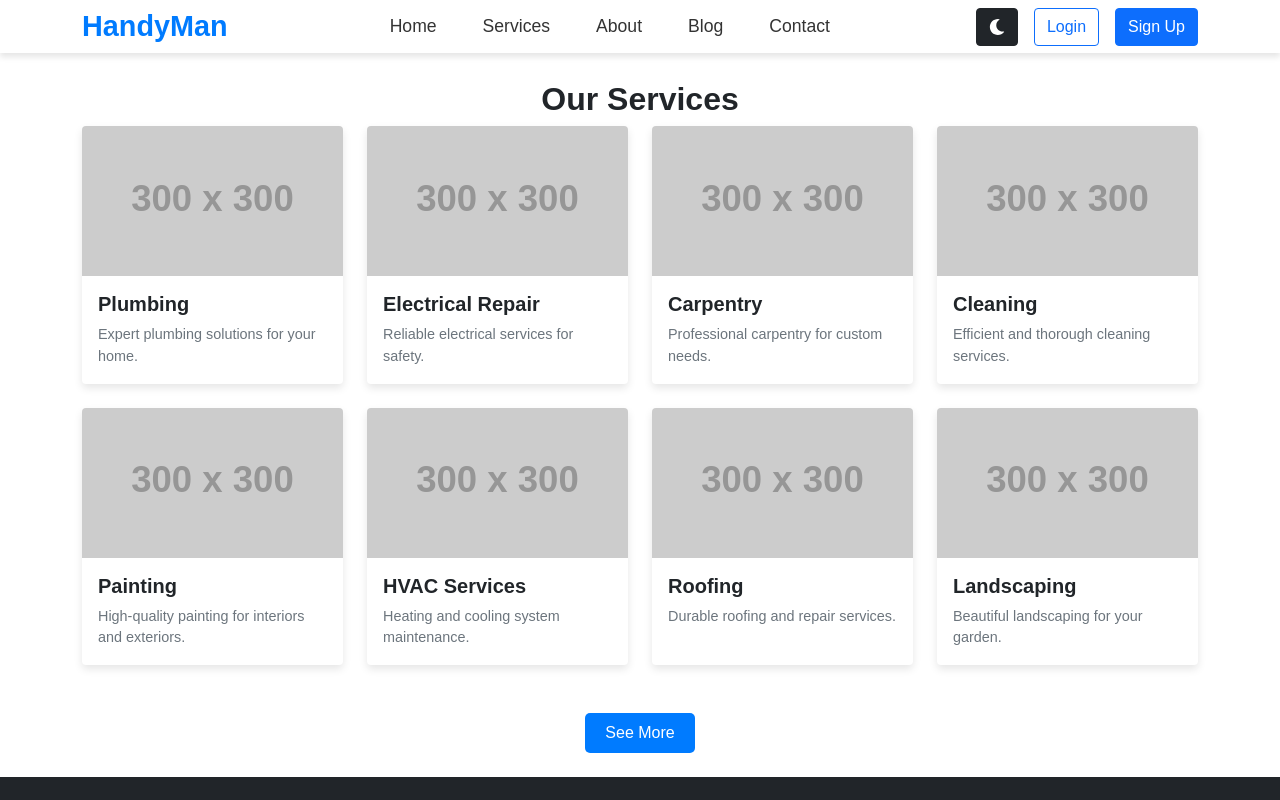
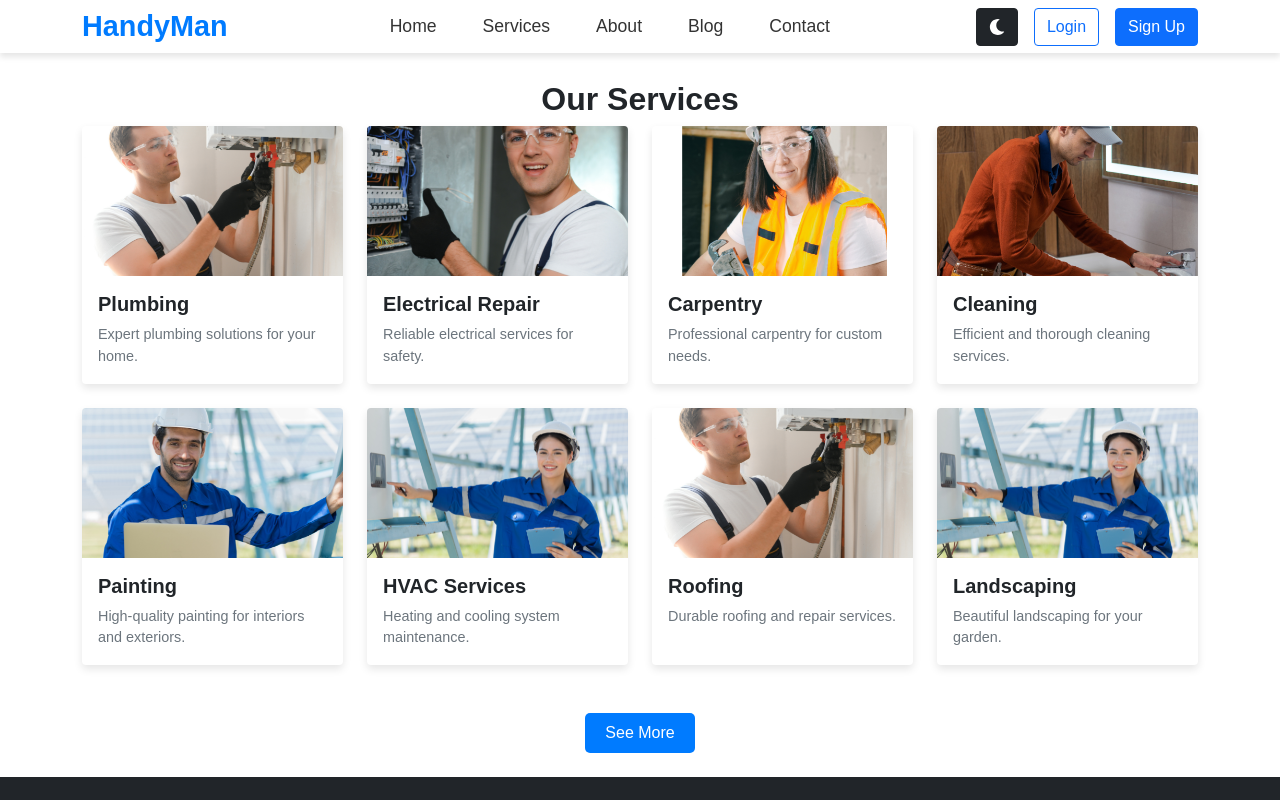
Before and after one commit to nurulazam-dev/mna-handyman-platform, a React (Vite) app: page /services in a window 1280 px wide. Shown: the top 800 px of the page. Built offline with nearby package versions, Linux system fonts and the light colour scheme.

Commit message:
services assets setup

```diff
--- a/src/pages/Services.jsx
+++ b/src/pages/Services.jsx
@@ -1,129 +1,122 @@
 import { useState } from "react";
 import { Row, Col, Card, Button } from "react-bootstrap";
+import serImg1 from "../assets/images/6.png";
+import serImg2 from "../assets/images/10.png";
+import serImg3 from "../assets/images/8.png";
+import serImg4 from "../assets/images/5.png";
+import serImg5 from "../assets/images/7.png";
+import serImg6 from "../assets/images/9.png";
 
 const ServicesPage = () => {
-  // Total services data with images
   const allServices = [
     {
       id: 1,
       title: "Plumbing",
       description: "Expert plumbing solutions for your home.",
-      image: "https://via.placeholder.com/300?text=Plumbing",
+      image: serImg1,
     },
     {
       id: 2,
       title: "Electrical Repair",
       description: "Reliable electrical services for safety.",
-      image: "https://via.placeholder.com/300?text=Electrical+Repair",
+      image: serImg6,
     },
     {
       id: 3,
       title: "Carpentry",
       description: "Professional carpentry for custom needs.",
-      image: "https://via.placeholder.com/300?text=Carpentry",
+      image: serImg5,
     },
     {
       id: 4,
       title: "Cleaning",
       description: "Efficient and thorough cleaning services.",
-      image: "https://via.placeholder.com/300?text=Cleaning",
+      image: serImg4,
     },
     {
       id: 5,
       title: "Painting",
       description: "High-quality painting for interiors and exteriors.",
-      image: "https://via.placeholder.com/300?text=Painting",
+      image: serImg3,
     },
     {
       id: 6,
       title: "HVAC Services",
       description: "Heating and cooling system maintenance.",
-      image: "https://via.placeholder.com/300?text=HVAC+Services",
+      image: serImg2,
     },
     {
       id: 7,
       title: "Roofing",
       description: "Durable roofing and repair services.",
-      image: "https://via.placeholder.com/300?text=Roofing",
+      image: serImg1,
     },
     {
       id: 8,
       title: "Landscaping",
       description: "Beautiful landscaping for your garden.",
-      image: "https://via.placeholder.com/300?text=Landscaping",
+      image: serImg2,
     },
     {
       id: 9,
       title: "Pest Control",
       description: "Effective pest control solutions.",
-      image: "https://via.placeholder.com/300?text=Pest+Control",
+      image: serImg5,
     },
     {
       id: 10,
       title: "Furniture Assembly",
       description: "Quick and easy furniture assembly.",
-      image: "https://via.placeholder.com/300?text=Furniture+Assembly",
+      image: serImg3,
     },
     {
       id: 11,
       title: "Window Cleaning",
       description: "Sparkling windows, inside and out.",
-      image: "https://via.placeholder.com/300?text=Window+Cleaning",
+      image: serImg4,
     },
     {
       id: 12,
       title: "Appliance Repair",
       description: "Fast and reliable appliance repair.",
-      image: "https://via.placeholder.com/300?text=Appliance+Repair",
+      image: serImg2,
     },
     {
       id: 13,
       title: "Flooring",
       description: "Expert flooring installation and repairs.",
-      image: "https://via.placeholder.com/300?text=Flooring",
+      image: serImg4,
     },
     {
       id: 14,
       title: "Fencing",
       description: "Strong and secure fencing solutions.",
-      image: "https://via.placeholder.com/300?text=Fencing",
+      image: serImg2,
     },
     {
       id: 15,
       title: "Masonry",
       description: "Quality masonry work for your home.",
-      image: "https://via.placeholder.com/300?text=Masonry",
+      image: serImg5,
     },
     {
       id: 16,
       title: "Interior Design",
       description: "Creative and functional interior design.",
-      image: "https://via.placeholder.com/300?text=Interior+Design",
+      image: serImg1,
     },
     {
       id: 17,
       title: "Handyman Services",
       description: "General handyman services for all needs.",
-      image: "https://via.placeholder.com/300?text=Handyman+Services",
+      image: serImg2,
     },
     {
       id: 18,
       title: "Moving Help",
       description: "Assistance with packing and moving.",
-      image: "https://via.placeholder.com/300?text=Moving+Help",
+      image: serImg3,
     },
-    {
-      id: 19,
-      title: "Garage Door Repair",
-      description: "Quick and reliable garage door fixes.",
-      image: "https://via.placeholder.com/300?text=Garage+Door+Repair",
-    },
-    /* {
-      id: 20,
-      title: "Pool Maintenance",
-      description: "Keep your pool clean and functional.",
-      image: "https://via.placeholder.com/300?text=Pool+Maintenance",
-    }, */
   ];
 
   const [visibleServices, setVisibleServices] = useState(8);
```
